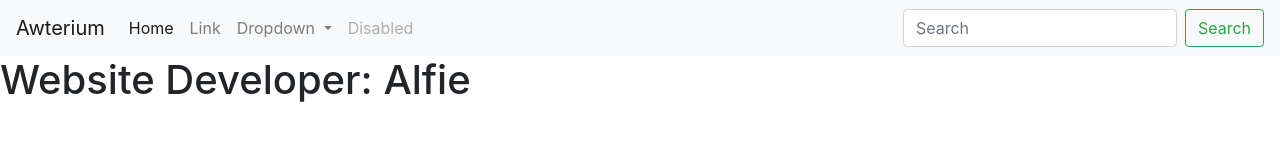
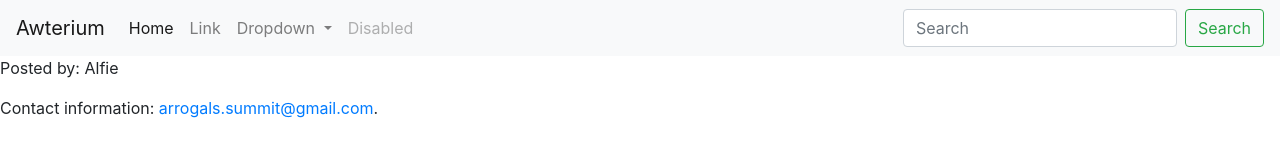
Before and after one commit to awterium/awterium.github.io, a plain HTML site: page index.html in a window 1280 px wide. Drawn offline with nearby package versions, Linux system fonts and the light colour scheme.

Commit message:
updating again

```diff
--- a/index.html
+++ b/index.html
@@ -42,7 +42,11 @@
     </form>
   </div>
 </nav>
-<h1>Website Developer: Alfie</h1>
+<footer>
+  <p>Posted by: Alfie</p>
+  <p>Contact information: <a href="arrogals.summit@gmail.com">
+  arrogals.summit@gmail.com</a>.</p>
+</footer>
 
 <script src="https://code.jquery.com/jquery-3.3.1.slim.min.js" integrity="sha384-q8i/X+965DzO0rT7abK41JStQIAqVgRVzpbzo5smXKp4YfRvH+8abtTE1Pi6jizo" crossorigin="anonymous"></script>
 <script src="https://cdnjs.cloudflare.com/ajax/libs/popper.js/1.14.7/umd/popper.min.js" integrity="sha384-UO2eT0CpHqdSJQ6hJty5KVphtPhzWj9WO1clHTMGa3JDZwrnQq4sF86dIHNDz0W1" crossorigin="anonymous"></script>
```
